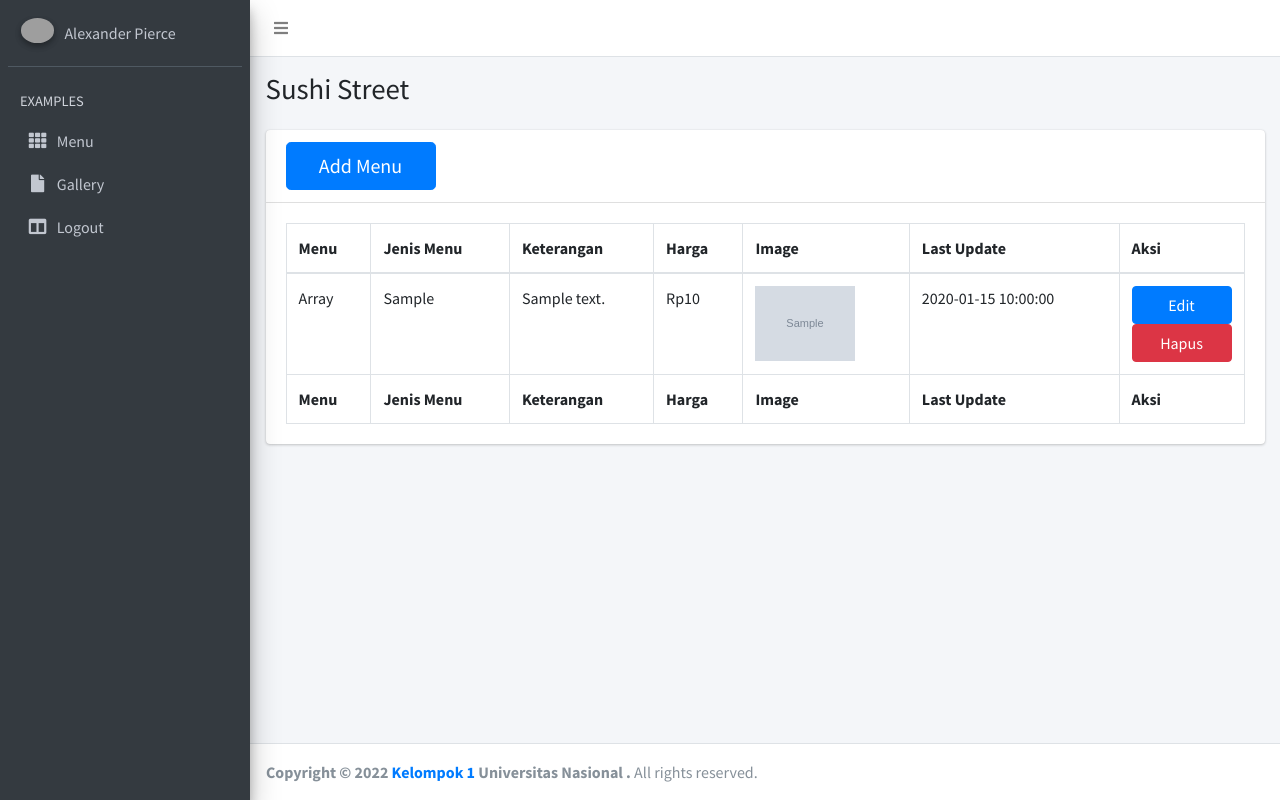
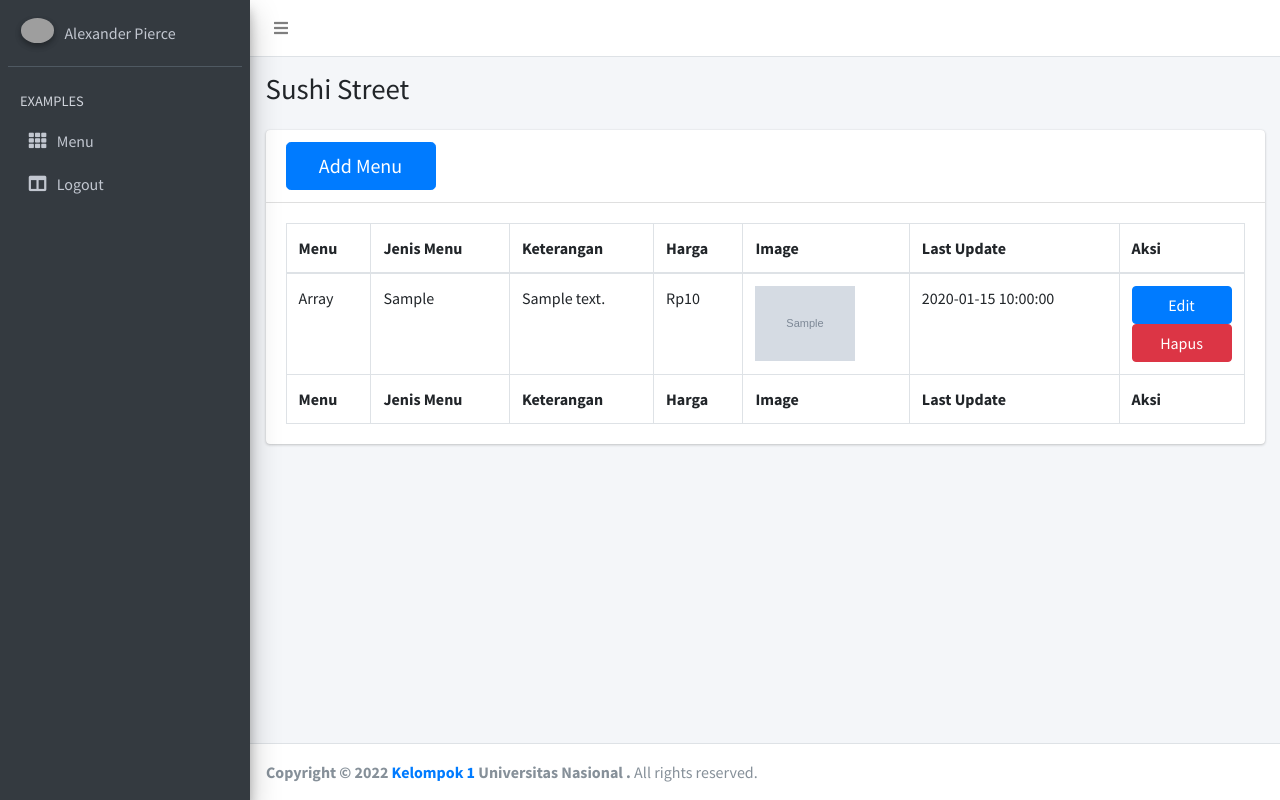
Before and after one commit to reykayanti/SushiApp, a CodeIgniter 4 app: template app/Views/dashboard/view_menu.php in a window 1280 px wide. Run offline with PHP 8.4 and a stand-in for CodeIgniter, Linux system fonts and the light colour scheme; the template is opened without the code that fills it: most values are stand-ins (such as "Sample title", 1, 10 or a date in 2020); grey boxes marked "Sample" are stand-in pictures; some libraries are stand-ins or nearby versions; grey boxes are pictures that could not be loaded.

Commit message:
Update v_template_admin.php

```diff
--- a/app/Views/dashboard/v_template_admin.php
+++ b/app/Views/dashboard/v_template_admin.php
@@ -68,19 +68,14 @@
 
               <li class="nav-header">EXAMPLES</li>
               <li class="nav-item">
-                <a href="../calendar.html" class="nav-link">
+                <a href="/admin" class="nav-link">
                   <i class="nav-icon fas fa-th"></i>
                   <p>
                     Menu
                   </p>
                 </a>
               </li>
-              <li class="nav-item">
-                <a href="../gallery.html" class="nav-link">
-                  <i class="nav-icon fas fa-file"></i>
-                  <p>Gallery</p>
-                </a>
-              </li>
+
               <li class="nav-item">
                 <a href="../kanban.html" class="nav-link">
                   <i class="nav-icon fas fa-columns"></i>
```
